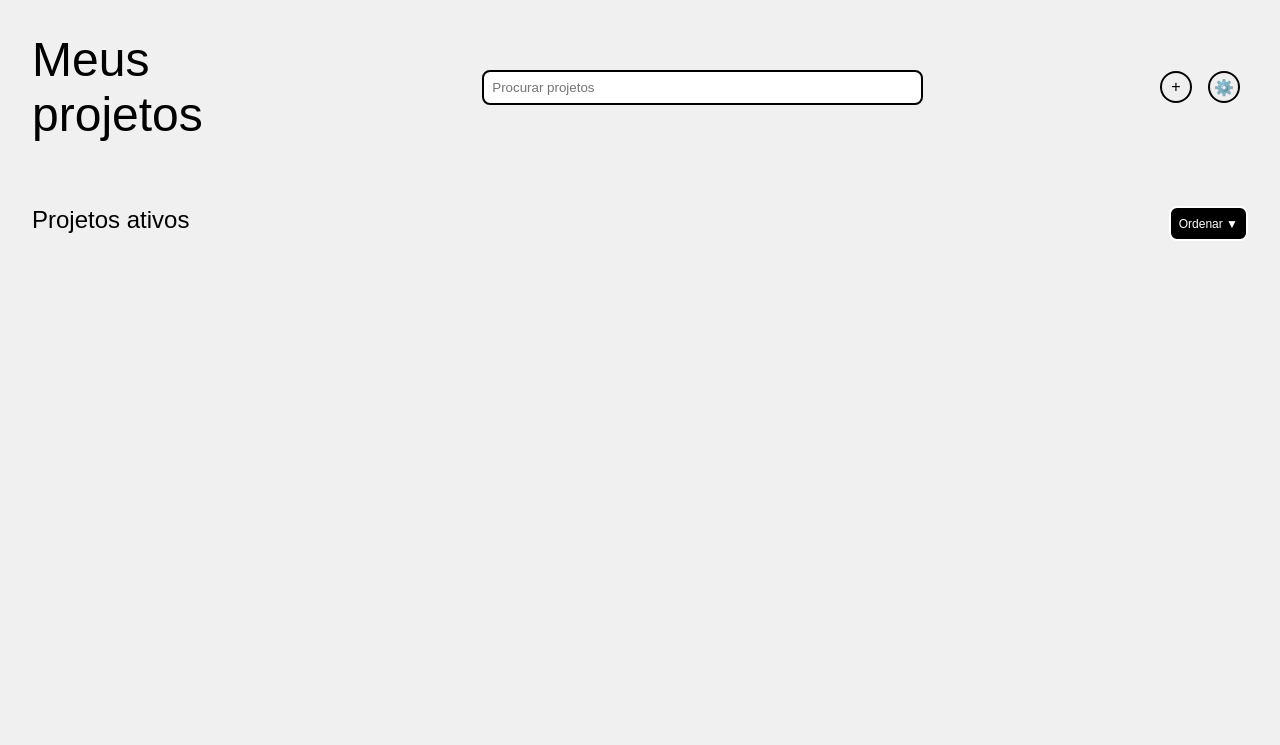
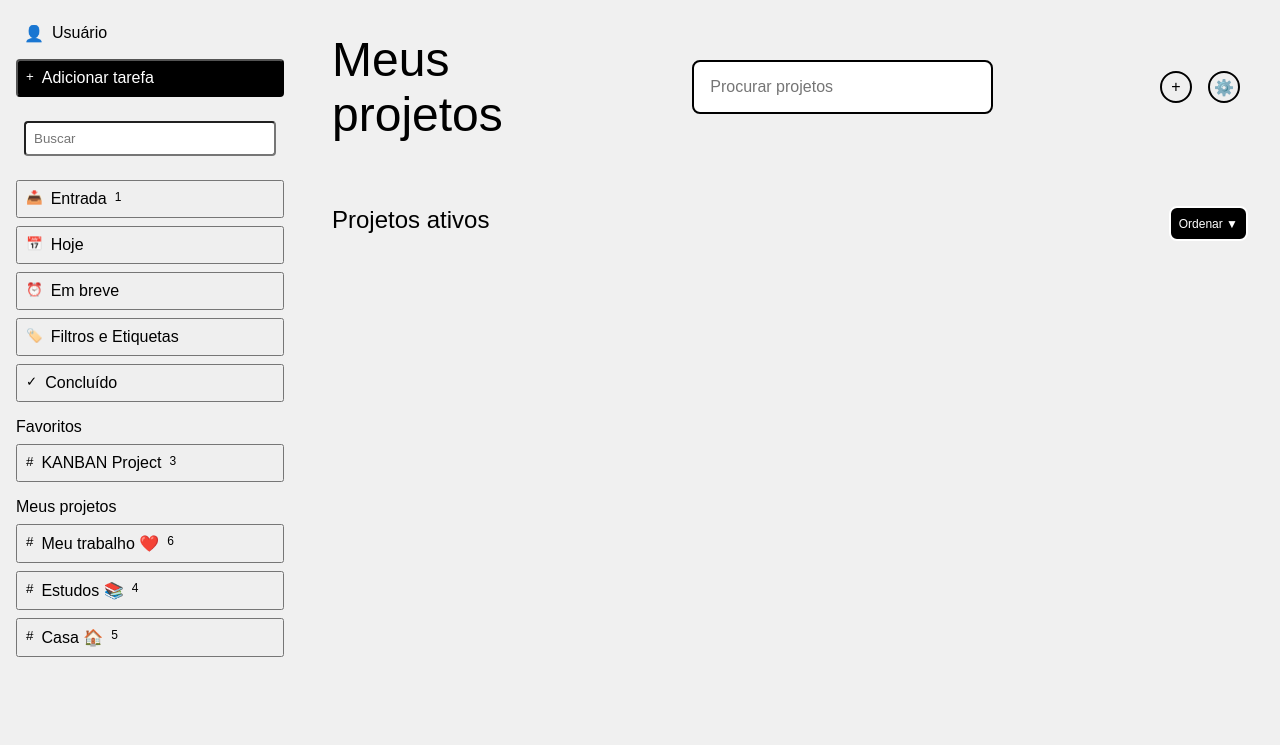
Before and after one commit to JGSimi/kanban, a plain HTML site: page index.html in a window 1280 px wide. Drawn offline with Linux system fonts and the light colour scheme; no server answers; sample sign-in values are in the browser's storage; a web font is replaced by a local one.

Commit message:
Enhance index.html structure and style.css for improved layout and functionality
- Added a script reference to menu.js in index.html for menu functionality.
- Updated search input styles for better usability in index.html.
- Refactored main section with new class names for better organization and styling.
- Introduced new CSS classes in style.css for a fixed menu, responsive behavior, and enhanced scrollbar styles.
- Improved layout with sticky header and boards container for better user experience.

```diff
--- a/index.html
+++ b/index.html
@@ -5,6 +5,7 @@
     <meta name="viewport" content="width=device-width, initial-scale=1.0">
     <title>TaskEasy</title>
     <link rel="stylesheet" href="style.css">
+    <script type="module" src="menu.js"></script>
 </head>
 <body class="flex-column">
     <header class=" p-lg w-full flex-centralize">
@@ -12,7 +13,7 @@
             <h1 class="fnt-title">Meus projetos</h1>
         </div>
         <div class="search-container gap-md w-full flex-centralize p-sm">
-            <input type="text" placeholder="Procurar projetos" class="inpt-primary p-sm border-md min-half">
+            <input type="text" placeholder="Procurar projetos" class="inpt-primary p-md fnt-md border-md min-half">
         </div>
         <div class="flex-end gap-md p-sm">
             <button class="btn btn-icon p-sm border-md">
@@ -24,16 +25,18 @@
         </div>
     </header>
 
-    <main class="flex-column p-lg gap-lg">
-        <div class="flex-space-between">
+    <main class="flex-column p-lg gap-lg main-container">
+        <div class="flex-space-between header-fixed">
             <h2 class="fnt-lg">Projetos ativos</h2>
             <button class="btn btn-secondary p-sm border-md">
                 <span class="fnt-sm">Ordenar ▼</span>
             </button>
         </div>
 
-        <div id="boards" class="flex-column gap-md">
-            <!-- Cards gerados dinamicamente via JavaScript -->
+        <div class="boards-container">
+            <div id="boards" class="flex-column gap-md">
+                <!-- Cards gerados dinamicamente via JavaScript -->
+            </div>
         </div>
     </main>
 
--- /dev/null
+++ b/menu.js
@@ -0,0 +1,86 @@
+function loadMenu() {
+    const menu = Menu();
+    document.body.appendChild(menu);
+}
+
+function Menu() {
+    const menu = document.createElement("div");
+    menu.classList.add("menu-container");
+    menu.innerHTML = `
+        <div class="menu flex-column gap-md p-md">
+            <div class="menu-header flex-column gap-sm">
+                <div class="menu-profile flex-start gap-sm p-sm">
+                    <div class="profile-pic rounded-full">👤</div>
+                    <span class="fnt-md">Usuário</span>
+                </div>
+                <button class="btn btn-secondary flex-start gap-sm p-sm border-sm w-full">
+                    <span>+</span>
+                    <span class="fnt-md">Adicionar tarefa</span>
+                </button>
+            </div>
+
+            <div class="menu-search p-sm">
+                <input type="text" placeholder="Buscar" class="inpt-primary p-sm border-sm w-full">
+            </div>
+
+            <div class="menu-items flex-column gap-sm">
+                <button class="btn flex-start gap-sm p-sm">
+                    <span>📥</span>
+                    <span class="fnt-md">Entrada</span>
+                    <span class="count fnt-sm">1</span>
+                </button>
+                <button class="btn flex-start gap-sm p-sm">
+                    <span>📅</span>
+                    <span class="fnt-md">Hoje</span>
+                </button>
+                <button class="btn flex-start gap-sm p-sm">
+                    <span>⏰</span>
+                    <span class="fnt-md">Em breve</span>
+                </button>
+                <button class="btn flex-start gap-sm p-sm">
+                    <span>🏷️</span>
+                    <span class="fnt-md">Filtros e Etiquetas</span>
+                </button>
+                <button class="btn flex-start gap-sm p-sm">
+                    <span>✓</span>
+                    <span class="fnt-md">Concluído</span>
+                </button>
+            </div>
+
+            <div class="menu-projects flex-column gap-sm">
+                <h3 class="fnt-md">Favoritos</h3>
+                <div class="projects-list flex-column gap-sm">
+                    <button class="btn flex-start gap-sm p-sm">
+                        <span>#</span>
+                        <span class="fnt-md">KANBAN Project</span>
+                        <span class="count fnt-sm">3</span>
+                    </button>
+                </div>
+            </div>
+
+            <div class="menu-projects flex-column gap-sm">
+                <h3 class="fnt-md">Meus projetos</h3>
+                <div class="projects-list flex-column gap-sm">
+                    <button class="btn flex-start gap-sm p-sm">
+                        <span>#</span>
+                        <span class="fnt-md">Meu trabalho ❤️</span>
+                        <span class="count fnt-sm">6</span>
+                    </button>
+                    <button class="btn flex-start gap-sm p-sm">
+                        <span>#</span>
+                        <span class="fnt-md">Estudos 📚</span>
+                        <span class="count fnt-sm">4</span>
+                    </button>
+                    <button class="btn flex-start gap-sm p-sm">
+                        <span>#</span>
+                        <span class="fnt-md">Casa 🏠</span>
+                        <span class="count fnt-sm">5</span>
+                    </button>
+                </div>
+            </div>
+        </div>
+    `;
+    return menu;
+}
+
+loadMenu();
--- a/style.css
+++ b/style.css
@@ -32,6 +32,7 @@ body {
     min-width: 100dvw;
     opacity: 0;
     animation: fadeIn 0.5s ease-in-out forwards;
+    padding-left: 300px;
 }
 
 @keyframes fadeIn {
@@ -531,3 +532,69 @@ body {
 .dropdown:hover .dropdown-content {
     display: flex;
 }
+
+.menu-container {
+    position: fixed;
+    left: 0;
+    top: 0;
+    height: 100vh;
+    width: 300px;
+    z-index: 1000;
+}
+
+.menu {
+    height: 100%;
+    overflow-y: auto;
+}
+
+@media (max-width: 768px) {
+    .menu-container {
+        transform: translateX(-100%);
+        transition: var(--transition);
+    }
+
+    .menu-container.active {
+        transform: translateX(0);
+    }
+
+    body {
+        padding-left: 0;
+    }
+}
+
+.main-container {
+    height: calc(100vh - 200px); /* Ajuste o valor conforme a altura do seu header */
+    position: relative;
+    overflow: hidden;
+}
+
+.header-fixed {
+    position: sticky;
+    top: 0;
+    background-color: var(--background-color);
+    z-index: 10;
+    padding-bottom: 1rem;
+}
+
+.boards-container {
+    flex: 1;
+    overflow-y: auto;
+    padding-right: 1rem;
+}
+
+.boards-container::-webkit-scrollbar {
+    width: 8px;
+}
+
+.boards-container::-webkit-scrollbar-track {
+    background: transparent;
+}
+
+.boards-container::-webkit-scrollbar-thumb {
+    background: rgba(0, 0, 0, 0.2);
+    border-radius: 4px;
+}
+
+.boards-container::-webkit-scrollbar-thumb:hover {
+    background: rgba(0, 0, 0, 0.3);
+}
```
